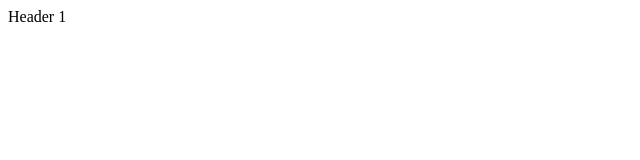
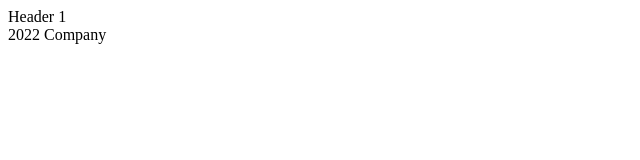
Before and after one commit to Dasstienn/demoapp, a plain HTML site: page index.html in a window 1280 px wide. Shown: the full height of the page, 0-640 px from the left. Drawn offline with Linux system fonts and the light colour scheme.

Commit message:
finished footer

```diff
--- a/index.html
+++ b/index.html
@@ -1 +1,3 @@
 <header>Header 1</header>
+
+<footer>2022 Company</footer>
```
